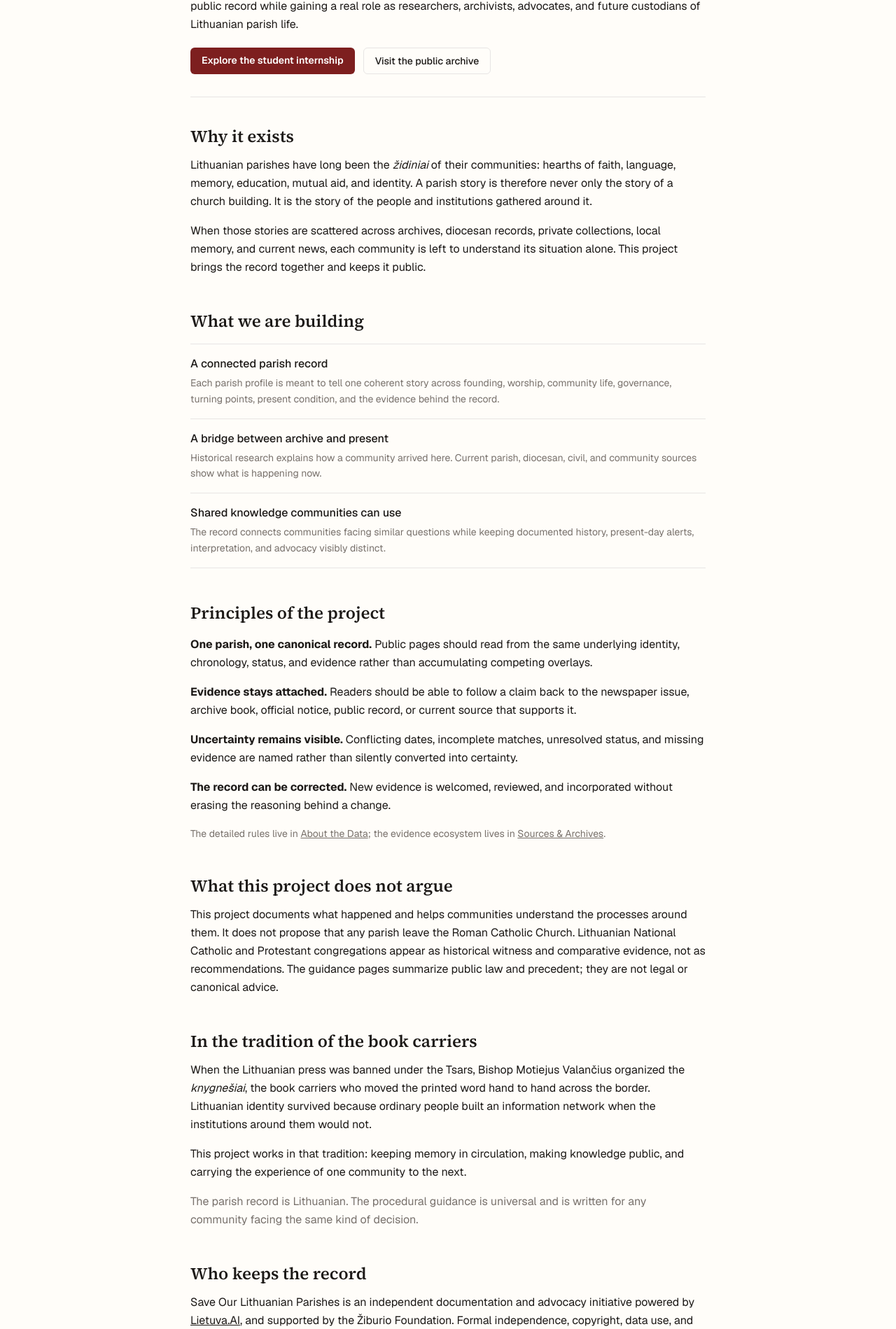
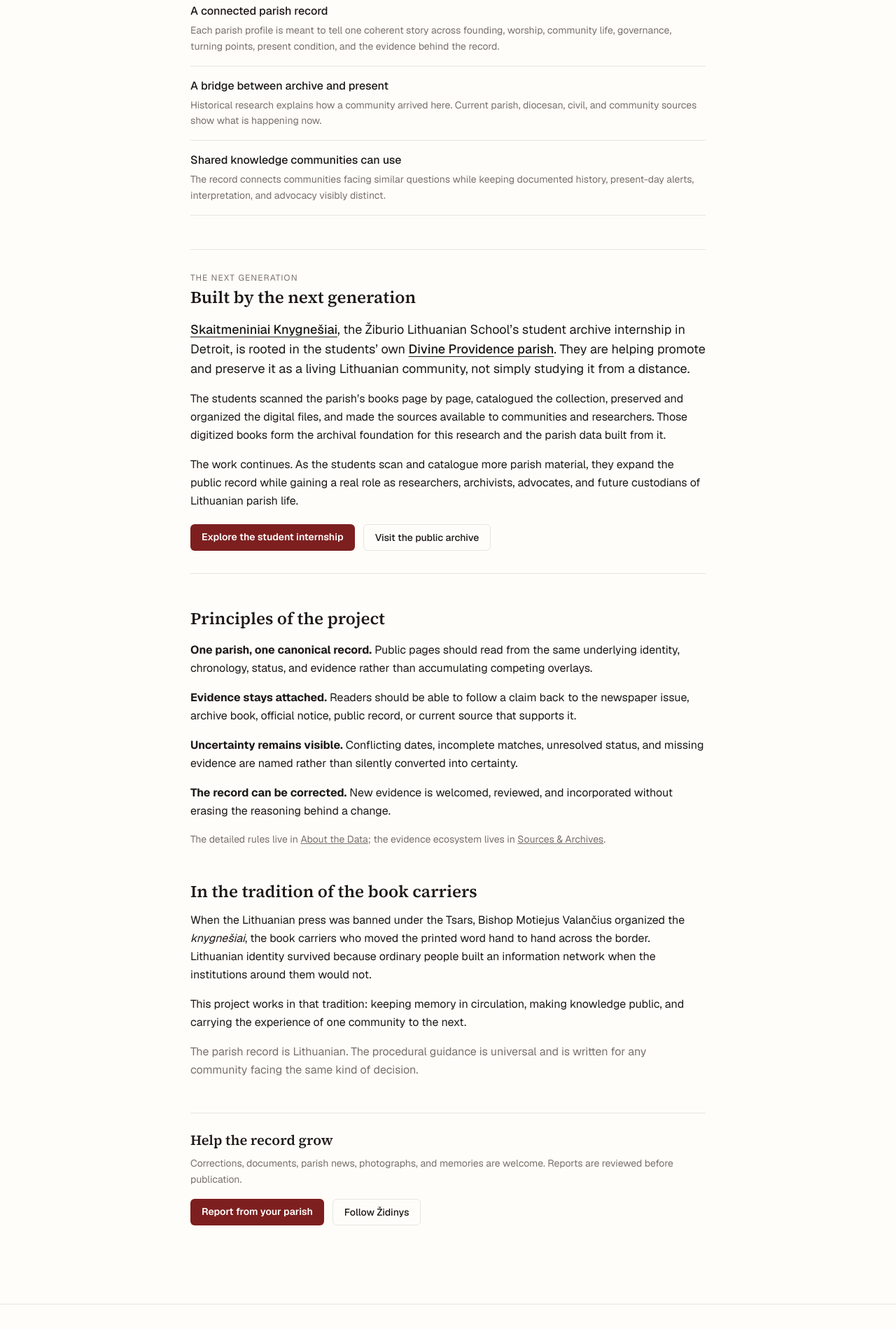
Before and after one commit to LietuvaAI/save-our-lithuanian-parishes, a Next.js app: page /about in a window 1280 px wide. Shown: the part 777-2676 px from the top of the page at 70% size. Built offline with nearby package versions, Linux system fonts and the light colour scheme.

Commit message:
Refine About project narrative

```diff
--- a/app/about/page.tsx
+++ b/app/about/page.tsx
@@ -44,12 +44,61 @@ export default function AboutPage() {
 
       <AboutNav current="project" />
 
-      <section className="mt-10 border-y border-rule py-8">
+      <section className="mt-10">
+        <h2 className="font-serif text-2xl font-semibold">Why it exists</h2>
+        <div className="mt-3 space-y-4 leading-relaxed">
+          <p>
+            Lithuanian parishes have long been the <em>židiniai</em> of their
+            communities: hearths of faith, language, memory, education, mutual
+            aid, and identity. A parish story is therefore never only the story
+            of a church building. It is the story of the people and institutions
+            gathered around it.
+          </p>
+          <p>
+            When those stories are scattered across archives, diocesan records,
+            private collections, local memory, and current news, each community
+            is left to understand its situation alone. This project brings the
+            record together and keeps it public.
+          </p>
+        </div>
+      </section>
+
+      <section className="mt-12">
+        <h2 className="font-serif text-2xl font-semibold">What we are building</h2>
+        <div className="mt-4 divide-y divide-rule border-y border-rule">
+          <div className="py-4">
+            <h3 className="font-medium">A connected parish record</h3>
+            <p className="mt-1 text-sm leading-relaxed text-muted">
+              Each parish profile is meant to tell one coherent story across
+              founding, worship, community life, governance, turning points,
+              present condition, and the evidence behind the record.
+            </p>
+          </div>
+          <div className="py-4">
+            <h3 className="font-medium">A bridge between archive and present</h3>
+            <p className="mt-1 text-sm leading-relaxed text-muted">
+              Historical research explains how a community arrived here.
+              Current parish, diocesan, civil, and community sources show what
+              is happening now.
+            </p>
+          </div>
+          <div className="py-4">
+            <h3 className="font-medium">Shared knowledge communities can use</h3>
+            <p className="mt-1 text-sm leading-relaxed text-muted">
+              The record connects communities facing similar questions while
+              keeping documented history, present-day alerts, interpretation,
+              and advocacy visibly distinct.
+            </p>
+          </div>
+        </div>
+      </section>
+
+      <section className="mt-12 border-y border-rule py-8">
         <p className="text-xs uppercase tracking-widest text-muted">
           The next generation
         </p>
         <h2 className="mt-1 font-serif text-2xl font-semibold">
-          Young people carrying the archive forward
+          Built by the next generation
         </h2>
         <div className="mt-4 space-y-4 leading-relaxed">
           <p className="text-lg">
@@ -107,55 +156,6 @@ export default function AboutPage() {
         </div>
       </section>
 
-      <section className="mt-10">
-        <h2 className="font-serif text-2xl font-semibold">Why it exists</h2>
-        <div className="mt-3 space-y-4 leading-relaxed">
-          <p>
-            Lithuanian parishes have long been the <em>židiniai</em> of their
-            communities: hearths of faith, language, memory, education, mutual
-            aid, and identity. A parish story is therefore never only the story
-            of a church building. It is the story of the people and institutions
-            gathered around it.
-          </p>
-          <p>
-            When those stories are scattered across archives, diocesan records,
-            private collections, local memory, and current news, each community
-            is left to understand its situation alone. This project brings the
-            record together and keeps it public.
-          </p>
-        </div>
-      </section>
-
-      <section className="mt-12">
-        <h2 className="font-serif text-2xl font-semibold">What we are building</h2>
-        <div className="mt-4 divide-y divide-rule border-y border-rule">
-          <div className="py-4">
-            <h3 className="font-medium">A connected parish record</h3>
-            <p className="mt-1 text-sm leading-relaxed text-muted">
-              Each parish profile is meant to tell one coherent story across
-              founding, worship, community life, governance, turning points,
-              present condition, and the evidence behind the record.
-            </p>
-          </div>
-          <div className="py-4">
-            <h3 className="font-medium">A bridge between archive and present</h3>
-            <p className="mt-1 text-sm leading-relaxed text-muted">
-              Historical research explains how a community arrived here.
-              Current parish, diocesan, civil, and community sources show what
-              is happening now.
-            </p>
-          </div>
-          <div className="py-4">
-            <h3 className="font-medium">Shared knowledge communities can use</h3>
-            <p className="mt-1 text-sm leading-relaxed text-muted">
-              The record connects communities facing similar questions while
-              keeping documented history, present-day alerts, interpretation,
-              and advocacy visibly distinct.
-            </p>
-          </div>
-        </div>
-      </section>
-
       <section className="mt-12">
         <h2 className="font-serif text-2xl font-semibold">
           Principles of the project
@@ -200,20 +200,6 @@ export default function AboutPage() {
 
       <section className="mt-12">
         <h2 className="font-serif text-2xl font-semibold">
-          What this project does not argue
-        </h2>
-        <p className="mt-3 leading-relaxed">
-          This project documents what happened and helps communities understand
-          the processes around them. It does not propose that any parish leave
-          the Roman Catholic Church. Lithuanian National Catholic and Protestant
-          congregations appear as historical witness and comparative evidence,
-          not as recommendations. The guidance pages summarize public law and
-          precedent; they are not legal or canonical advice.
-        </p>
-      </section>
-
-      <section className="mt-12">
-        <h2 className="font-serif text-2xl font-semibold">
           In the tradition of the book carriers
         </h2>
         <div className="mt-3 space-y-4 leading-relaxed">
@@ -235,30 +221,6 @@ export default function AboutPage() {
             decision.
           </p>
         </div>
-      </section>
-
-      <section className="mt-12">
-        <h2 className="font-serif text-2xl font-semibold">
-          Who keeps the record
-        </h2>
-        <p className="mt-3 leading-relaxed">
-          Save Our Lithuanian Parishes is an independent documentation and
-          advocacy initiative powered by{" "}
-          <a
-            href="https://lietuva.ai"
-            target="_blank"
-            rel="noopener noreferrer"
-            className="underline hover:text-accent"
-          >
-            Lietuva.AI
-          </a>
-          , and supported by the Žiburio Foundation. Formal independence,
-          copyright, data use, and correction policies are set out in{" "}
-          <Link href="/legal" className="underline hover:text-accent">
-            Legal, attribution &amp; data use
-          </Link>
-          .
-        </p>
       </section>
 
       <section className="mt-12 border-t border-rule pt-6">
```
